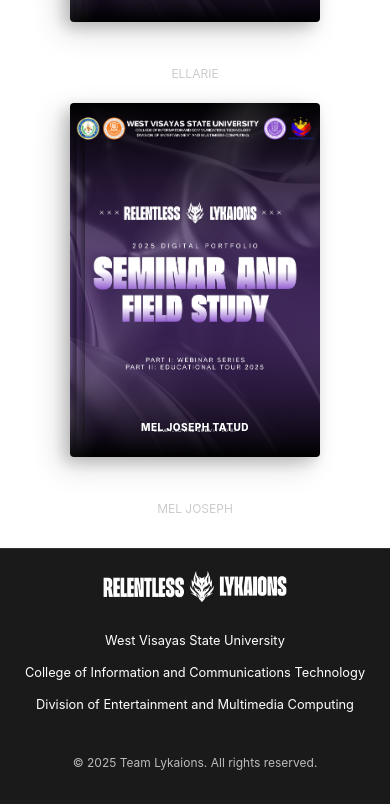
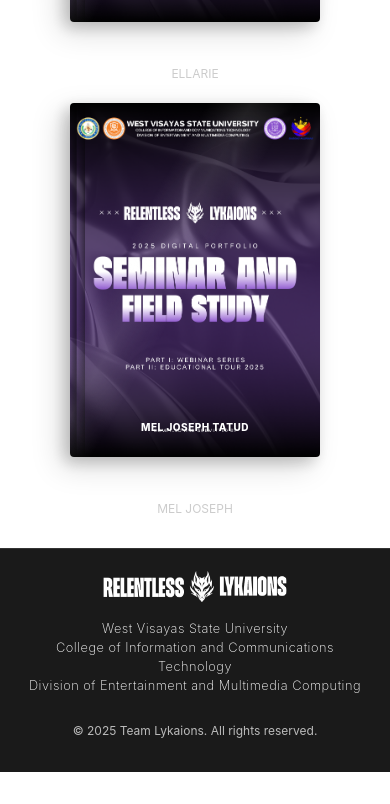
Before and after one commit to Babyama0901/Team-Lykaions---Digital-Portfolio-2025---BSEMC-4A, a React (Vite) app: page / in a window 390 px wide. Shown: the part 7999-8803 px from the top of the page. After the commit the page ends 8771 px from the top, so only its background shows below. Built offline with nearby package versions, Linux system fonts and the light colour scheme.

Commit message:
feat: add new Footer component with styling and responsive design

```diff
--- a/src/components/Footer.css
+++ b/src/components/Footer.css
@@ -31,6 +31,21 @@
 
 
 
+.footer-center {
+    flex: 2;
+    display: flex;
+    flex-direction: column;
+    align-items: center;
+    text-align: center;
+    gap: 0;
+}
+
+.footer-center p {
+    margin: 0;
+    line-height: 1.5;
+    font-weight: 250;
+    letter-spacing: 0.5px;
+}
 
 .footer-right {
     flex: 1;
--- a/src/components/Footer.jsx
+++ b/src/components/Footer.jsx
@@ -10,11 +10,11 @@
                 <img src={footerLogo} alt="Relentless Lykaions" className="footer-logo-img" />
             </div>
 
-            {<div className="footer-center">
+            <div className="footer-center">
                 <p className="footer-text">West Visayas State University</p>
                 <p className="footer-text">College of Information and Communications Technology</p>
                 <p className="footer-text">Division of Entertainment and Multimedia Computing</p>
-            </div>}
+            </div>
 
             <div className="footer-right">
                 <p className="footer-text">&copy; 2025 Team Lykaions. All rights reserved.</p>
```
